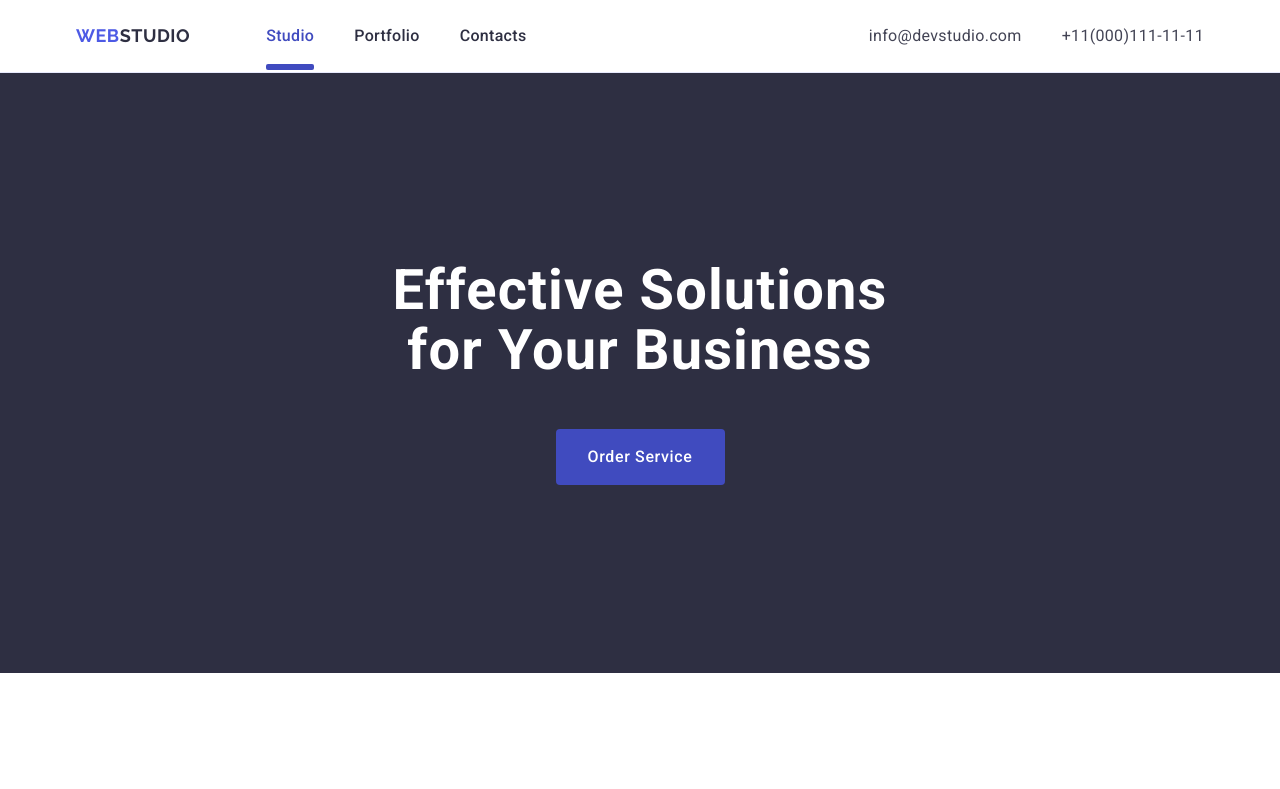
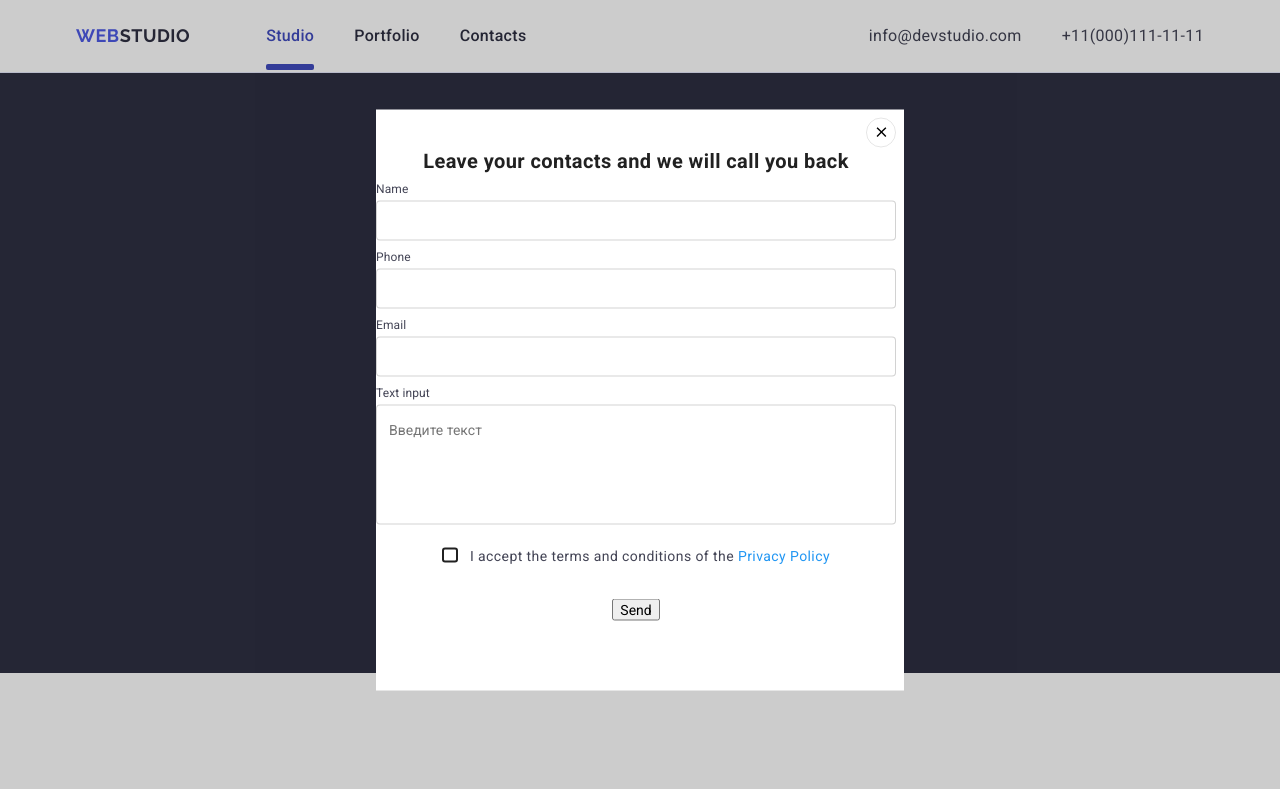
Before and after one commit to novikovanat/goit-markup-hw-05, a plain HTML site: page index.html in a window 1280 px wide. Both pictures are taken after a click on the button "Order Service". Shown: the top 789 px of the page. Drawn offline with nearby package versions, Linux system fonts and the light colour scheme; a web font is replaced by a local one.

Commit message:
window added

```diff
--- a/css/styles.css
+++ b/css/styles.css
@@ -1,3 +1,14 @@
+:root {
+  --main-text-color: #757575;
+  --accent-color: #2196f3;
+  --black: #212121;
+  --gray: rgba(255, 255, 255, 0.6);
+  --white: #ffffff;
+  --dark-background-color: #2f303a;
+  --light-background-color: #f5f4fa;
+  --icon-color: #afb1b8;
+}
+
 h1,
 h2,
 h3,
@@ -360,6 +371,7 @@ p.navigation-menu {
   line-height: 1.5;
   letter-spacing: 0.02em;
   text-align: center;
+  margin-bottom: 8px;
 }
 .portfolio-text-container {
   padding: 32px 16px;
@@ -396,3 +408,148 @@ footer .logo {
 .footer .social-media-link:hover {
   background-color: #31d0aa;
 }
+.backdrop {
+  position: fixed;
+  top: 0;
+  left: 0;
+  width: 100%;
+  height: 100%;
+  background-color: rgba(0, 0, 0, 0.2);
+  transition-property: opacity;
+  transition-duration: 250ms;
+  transition-timing-function: cubic-bezier(0.4, 0, 0.2, 1);
+}
+.backdrop.is-hidden {
+  opacity: 0;
+  pointer-events: none;
+}
+.modal {
+  position: absolute;
+  left: 50%;
+  top: 50%;
+  transform: translate(-50%, -50%);
+
+  min-width: 528px;
+  min-height: 581px;
+  background-color: var(--white);
+  padding-top: 8px;
+  padding-right: 8px;
+}
+.modal-button {
+  display: inline-flex;
+  margin-left: 490px;
+  width: 30px;
+  height: 30px;
+  border-radius: 50%;
+  align-items: center;
+  border: 1px solid rgba(0, 0, 0, 0.1);
+  background-color: transparent;
+}
+.close {
+  transition-property: fill;
+  transition-duration: 250ms;
+  transition-timing-function: cubic-bezier(0.4, 0, 0.2, 1);
+}
+.modal-button:hover .close {
+  fill: var(--accent-color);
+}
+.modal-title {
+  font-weight: bold;
+  font-size: 20px;
+  line-height: 1.15;
+  text-align: center;
+  color: var(--black);
+}
+field {
+  display: block;
+  padding-right: 40px;
+  padding-left: 40px;
+  padding-top: 12px;
+  position: relative;
+}
+
+.label-item {
+  display: block;
+  font-size: 12px;
+  line-height: 1.16;
+  letter-spacing: 0.01em;
+  padding-top: 10px;
+  padding-bottom: 4px;
+}
+.check-item {
+  display: block;
+  text-align: center;
+  vertical-align: center;
+  padding-top: 20px;
+  padding-bottom: 30px;
+}
+
+.field textarea {
+  resize: none;
+  margin-right: 0;
+  height: 120px;
+  padding-top: 16px;
+  padding-right: 12px;
+  padding-bottom: 16px;
+  padding-left: 12px;
+}
+
+.input-item:focus {
+  outline: none;
+  border: 1px solid var(--accent-color);
+}
+
+.checkbox {
+  -webkit-appearance: none;
+  -moz-appearance: none;
+  appearance: none;
+  position: absolute;
+}
+
+.order-button {
+  display: block;
+  margin-left: auto;
+  margin-right: auto;
+}
+
+.icon-svg {
+  position: absolute;
+  transform: translate(70%, -160%);
+  transition-property: fill;
+  transition-duration: 250ms;
+  transition-timing-function: cubic-bezier(0.4, 0, 0.2, 1);
+}
+
+.input-item:focus + .icon-svg {
+  fill: var(--accent-color);
+}
+.checkbox-svg {
+  fill: var(--white);
+  padding-top: 2px;
+  margin-right: 8px;
+  margin-bottom: -2px;
+  border-radius: 3px;
+  border: 2px solid var(--black);
+}
+
+.checkbox:checked + .checkbox-svg {
+  background-color: var(--accent-color);
+  box-shadow: 0px 4px 4px rgba(0, 0, 0, 0.25);
+  border: none;
+}
+.conditions-link {
+  color: var(--accent-color);
+}
+
+.input-item {
+  display: block;
+  height: 40px;
+  width: 100%;
+  padding-left: 42px;
+  border: 1px solid rgba(33, 33, 33, 0.2);
+  box-sizing: border-box;
+  border-radius: 4px;
+  transition-property: border;
+  transition-duration: 250ms;
+  transition-timing-function: cubic-bezier(0.4, 0, 0.2, 1);
+}
--- a/index.html
+++ b/index.html
@@ -42,7 +42,7 @@
     <section class="headline-section">
       <div class="container">
         <h1 class="headline">Effective Solutions for Your Business</h1>
-        <button type="button" class="headline-button">Order Service</button>
+        <button type="button" class="headline-button" data-modal-open>Order Service</button>
       </div>
     </section>
     <section class="padding">
@@ -51,7 +51,7 @@
         <ul class="display-flex-gap-ul">
           <li class="width-calc">
             <div class="icon"><svg width="64" height="64">
-                <use href="./images/icons.svg#antenna"></use>
+                <use href="./images/icons/antenna.svg"></use>
               </svg></div>
             <h3 class="hthree-title">Strategy</h3>
             <p class="feature-description">Our goal is to identify the business problem to walk away with the perfect
@@ -376,6 +376,47 @@
 
     </div>
   </footer>
+  <div class="backdrop is-hidden" data-modal>
+    <div class="modal">
+      <button data-modal-close class="modal-button">
+        <svg class="close" width="18" height="18" alt="Закрыть">
+          <use href="./images/sprite-main.svg#icon-cross"></use>
+        </svg>
+      </button>
+      <p class="modal-title">Leave your contacts and we will call you back</p>
+      <form class="field">
+        <label class="label-item" for="name">Name
+        </label>
+        <input class="input-item" type="text" name="name" id="name" />
+        <svg class="icon-svg" width="18" height="18">
+          <use href="./images/sprite-main.svg#icon-person"></use>
+        </svg>
+        <label class="label-item" for="number">Phone
+        </label>
+        <input class="input-item" type="tel" name="tel" id="number" />
+        <svg class="icon-svg" width="18" height="18">
+          <use href="./images/sprite-main.svg#icon-phone"></use>
+        </svg>
+        <label class="label-item" for="email">Email
+        </label>
+        <input class="input-item" type="email" name="email" id="email" />
+        <svg class="icon-svg" width="18" height="18">
+          <use href="./images/sprite-main.svg#icon-email"></use>
+        </svg>
+        <label class="label-item">Text input
+        </label>
+        <textarea class="input-item" name="comment" rows="6" placeholder="Введите текст"></textarea>
+        <label class="check-item"><input type="checkbox" class="checkbox" name="checkbox" required>
+          <svg width="16" height="15" class="checkbox-svg">
+            <use href="./images/sprite-main.svg#icon-check"></use>
+          </svg>
+          I accept the terms and conditions of the <a class="conditions-link" href="#">Privacy Policy</a>
+        </label>
+        <button class="order-button" type="submit">Send</button>
+      </form>
+    </div>
+  </div>
+  <script src="./modal.js"></script>
 </body>
 
 </html>
```
